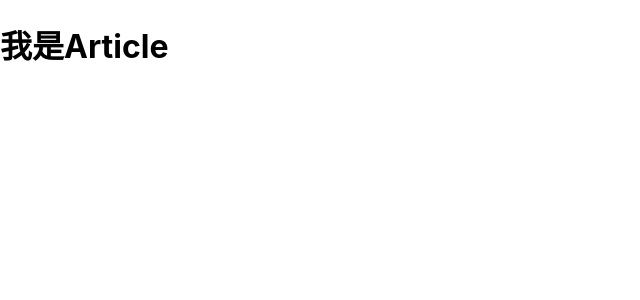
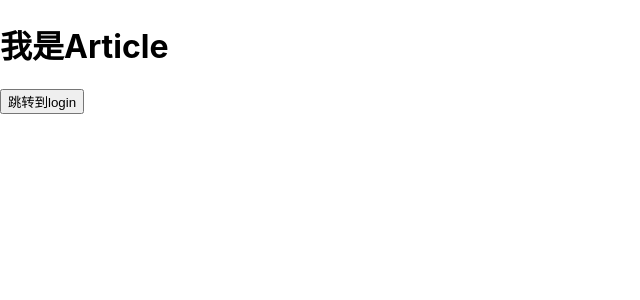
Before and after one commit to Peng-JL/react-router-pro, a React (Create React App) app: page /article in a window 1280 px wide. Shown: the top 300 px of the page, without its empty margins (0-640 px from the left). Built offline with nearby package versions, Linux system fonts and the light colour scheme.

Commit message:
路由导航跳转

```diff
--- a/src/page/Article/index.js
+++ b/src/page/Article/index.js
@@ -1,7 +1,27 @@
+/*
+  编程式导航
+      是指通过 `useNavigate` 钩子得到导航方法，然后通过调用方法以命令式的形式进行路由跳转，比如想在登录请求完毕之后跳转就可以选择这种方式，更加灵活
+    代码示例：
+      import { useNavigate } from "react-router-dom"
+      const Login = () => {
+        const navigate = useNavigate()
+        return (
+          <div>
+            我是登录页
+            <button onClick={() => navigate('/article')}>跳转至文章</button>
+          </div>
+        )
+      }
+    语法说明：
+      通过调用navigate方法传入地址path实现跳转
+*/
+import { useNavigate } from "react-router-dom";
 const Article = () => {
+  const navigate = useNavigate();
   return (
     <div>
       <h1>我是Article</h1>
+      <button onClick={() => navigate('/login')}>跳转到login</button>
     </div>
   );
 };
--- a/src/page/Login/index.js
+++ b/src/page/Login/index.js
@@ -1,7 +1,17 @@
+/*
+  声明式导航
+      是指通过在模版中通过 `<Link/>` 组件描述出要跳转到哪里去，比如后台管理系统的左侧菜单通常使用这种方式进行
+    代码示例：
+      <Link to="/article">文章</Link>
+    语法说明：
+      通过给组件的to属性指定要跳转到路由path，组件会被渲染为浏览器支持的a链接，如果需要传参直接通过字符串拼接的方式拼接参数即可
+*/
+import { Link } from "react-router-dom";
 const Login = () => {
   return (
     <div>
       <h1>我是Login</h1>
+      <Link to="/article">跳转到article</Link>
     </div>
   );
 };
```
